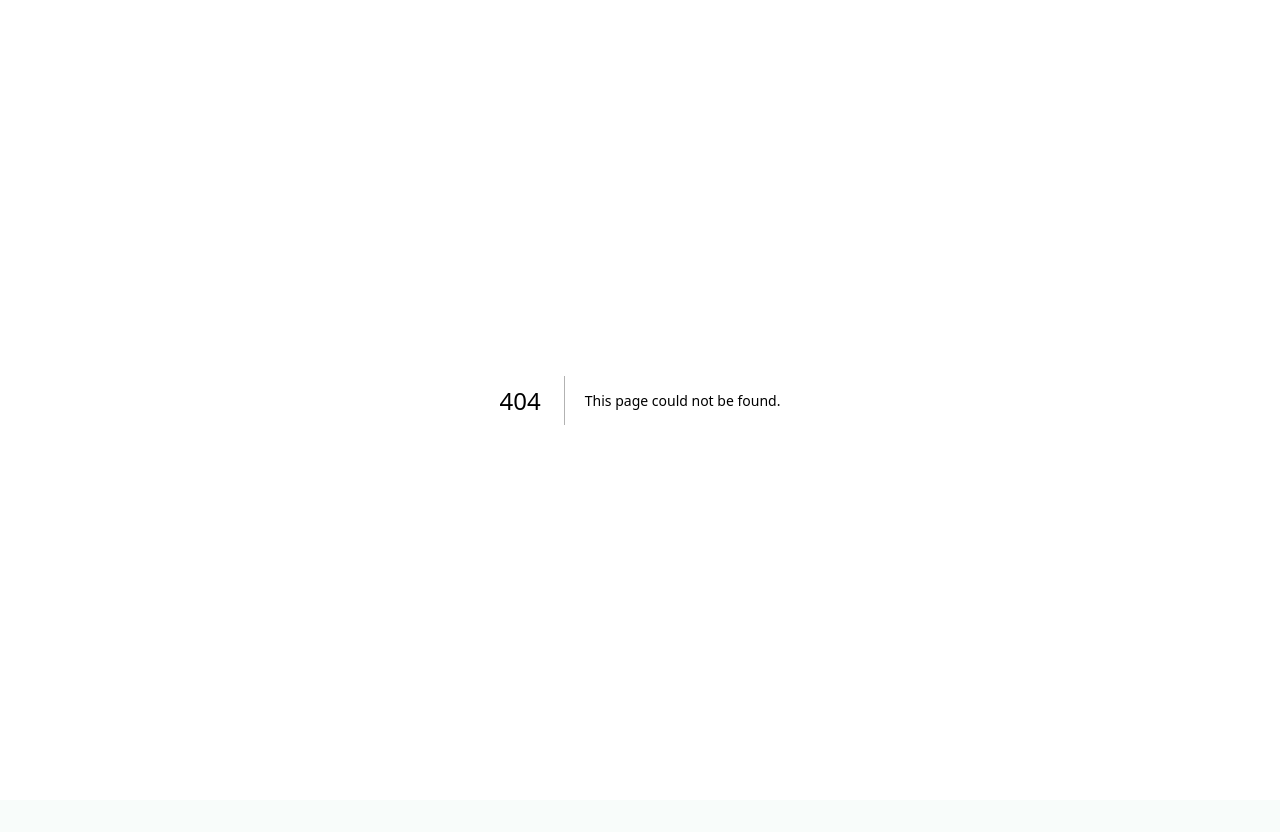
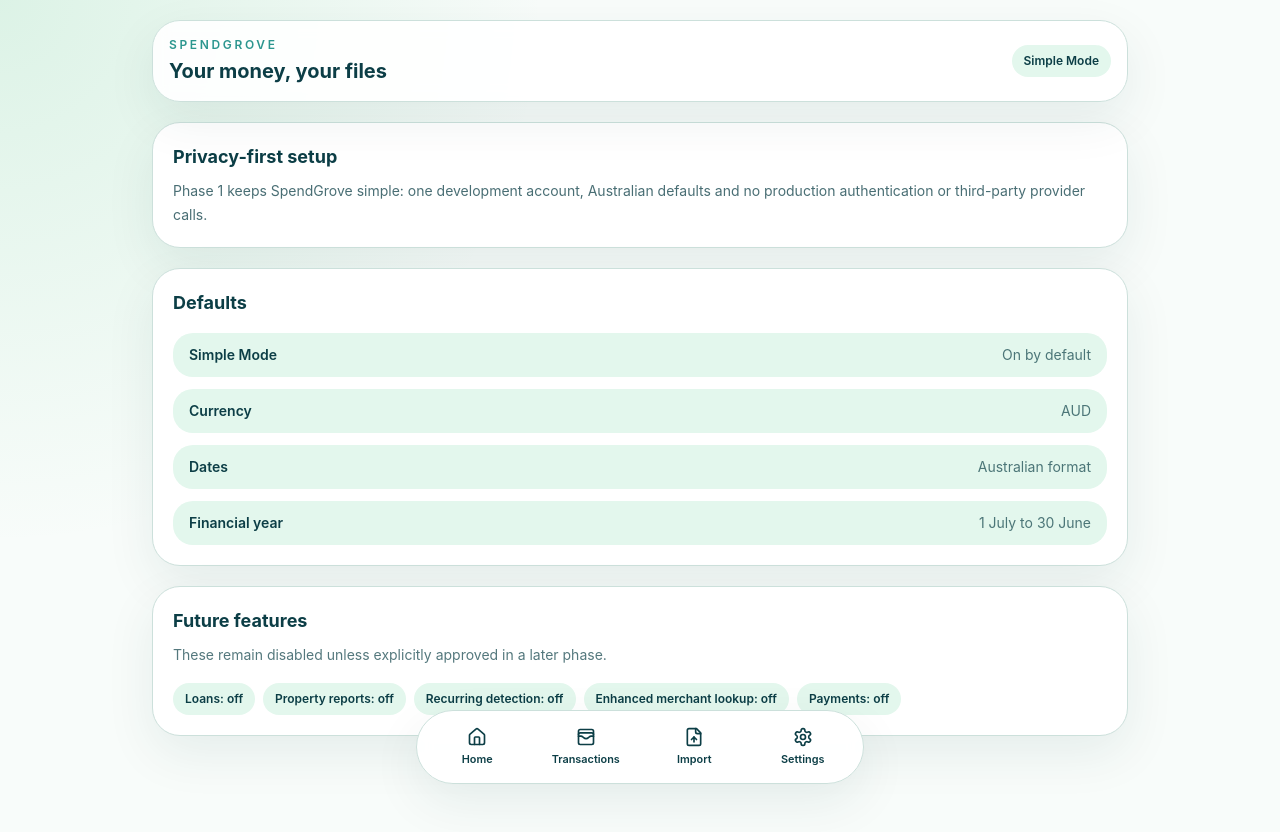
Before and after one commit to LatinMaestro/SpendGrove, a Next.js app: page /settings in a window 1280 px wide. Before the commit this address had no page. Shown: the top 832 px of the page. Before the commit the page ends 800 px from the top, so only its background shows below. Built offline with nearby package versions, Linux system fonts and the light colour scheme.

Commit message:
Add settings foundation screen

```diff
--- /dev/null
+++ b/app/settings/page.tsx
@@ -0,0 +1,45 @@
+import { AppShell } from "@/components/app-shell";
+import { FeatureCard } from "@/components/feature-card";
+
+const settings = [
+  { label: "Simple Mode", value: "On by default" },
+  { label: "Currency", value: "AUD" },
+  { label: "Dates", value: "Australian format" },
+  { label: "Financial year", value: "1 July to 30 June" },
+];
+
+const disabledFeatures = ["Loans", "Property reports", "Recurring detection", "Enhanced merchant lookup", "Payments"];
+
+export default function SettingsPage() {
+  return (
+    <AppShell>
+      <FeatureCard title="Privacy-first setup" body="Phase 1 keeps SpendGrove simple: one development account, Australian defaults and no production authentication or third-party provider calls." />
+
+      <section className="mt-5 rounded-3xl border border-border bg-surface-base p-5 shadow-soft">
+        <h2 className="text-lg font-bold text-brand-deepTeal">Defaults</h2>
+        <div className="mt-4 space-y-3">
+          {settings.map((setting) => (
+            <div key={setting.label} className="flex items-center justify-between gap-4 rounded-2xl bg-surface-mint px-4 py-3">
+              <p className="text-sm font-semibold text-brand-deepTeal">{setting.label}</p>
+              <p className="text-right text-sm text-brand-deepTeal/70">{setting.value}</p>
+            </div>
+          ))}
+        </div>
+      </section>
+
+      <section className="mt-5 rounded-3xl border border-border bg-surface-base p-5 shadow-soft">
+        <h2 className="text-lg font-bold text-brand-deepTeal">Future features</h2>
+        <p className="mt-2 text-sm leading-6 text-brand-deepTeal/70">
+          These remain disabled unless explicitly approved in a later phase.
+        </p>
+        <div className="mt-4 flex flex-wrap gap-2">
+          {disabledFeatures.map((feature) => (
+            <span key={feature} className="rounded-full bg-surface-mint px-3 py-2 text-xs font-semibold text-brand-deepTeal">
+              {feature}: off
+            </span>
+          ))}
+        </div>
+      </section>
+    </AppShell>
+  );
+}
```
